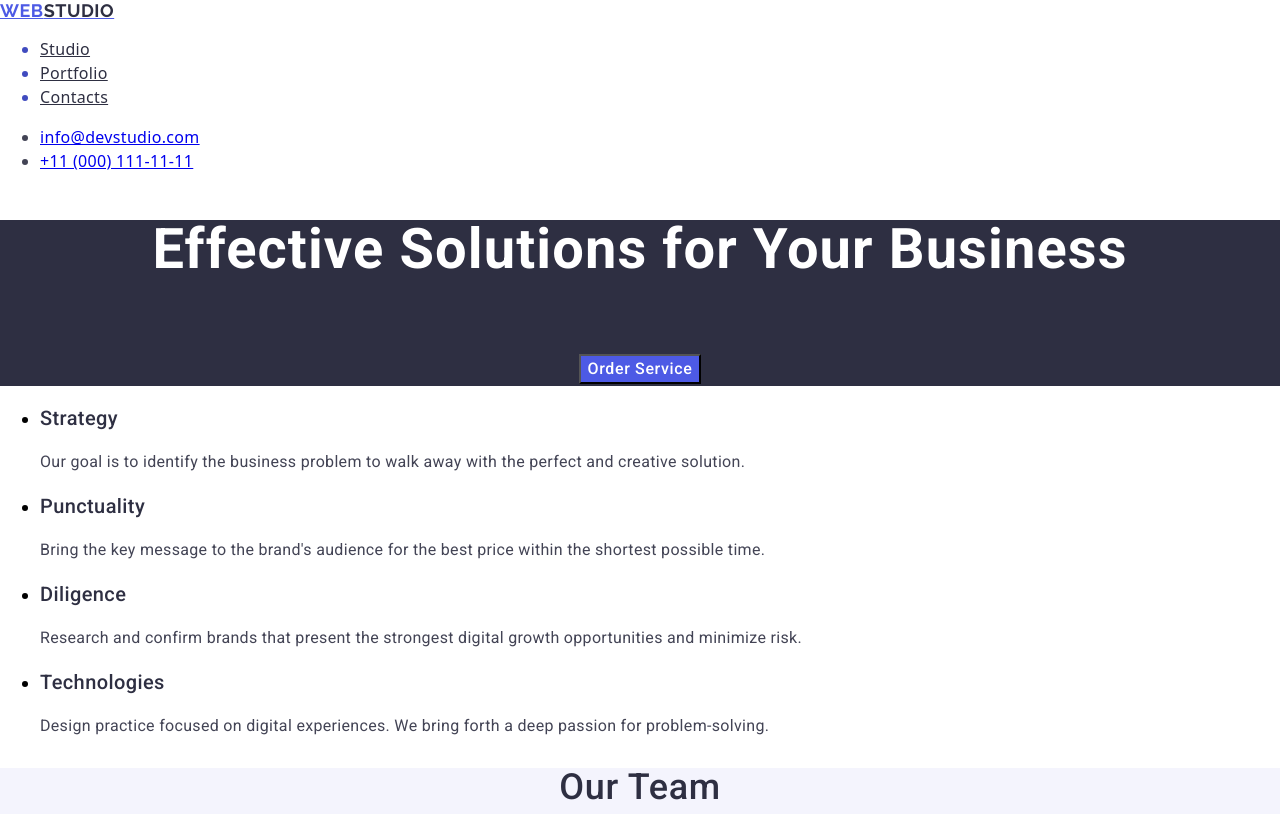
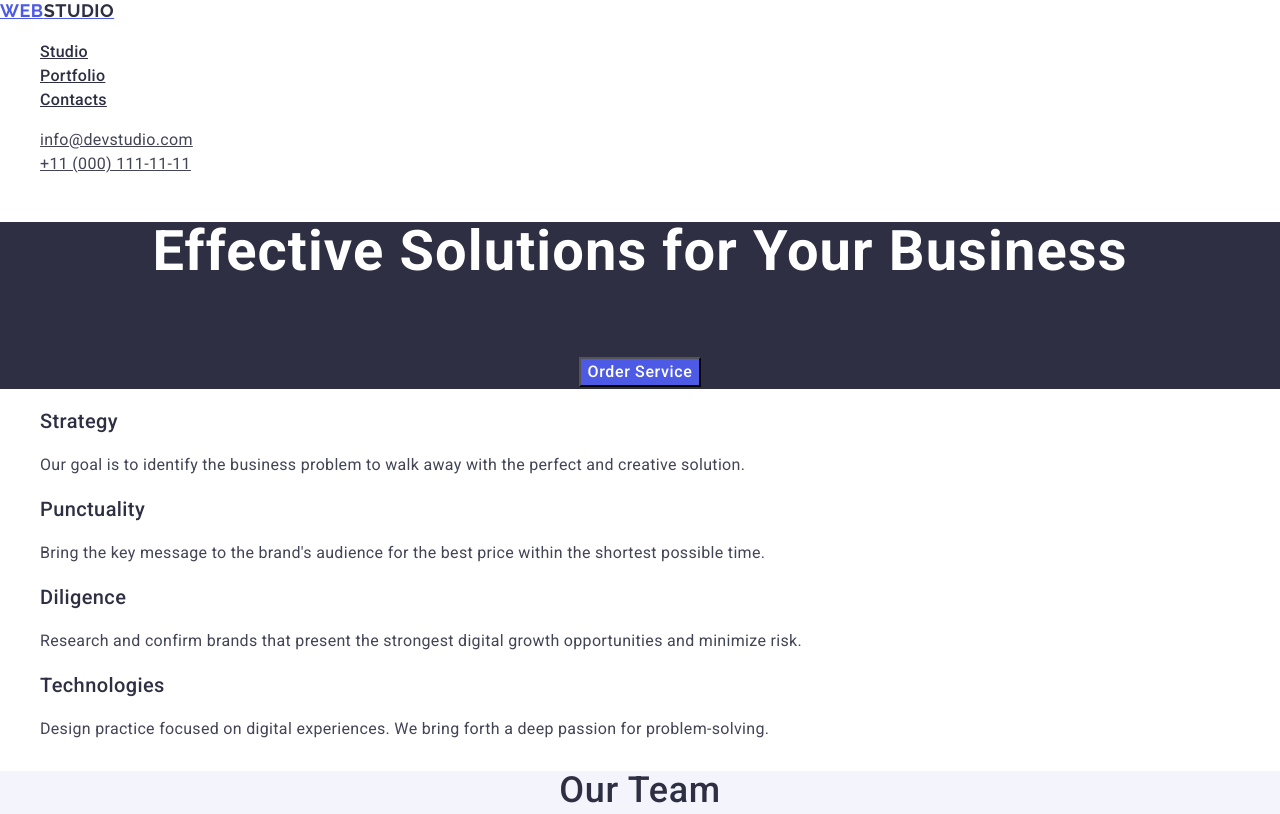
Before and after one commit to vitalia-m/goit-markup-hw-02, a plain HTML site: page index.html in a window 1280 px wide. Shown: the top 814 px of the page. Drawn offline with nearby package versions, Linux system fonts and the light colour scheme.

Commit message:
add index file

```diff
--- a/css/styles.css
+++ b/css/styles.css
@@ -32,16 +32,31 @@
 .nav:focus {
   color: #404bbf;
 }
-.address:hover,
-.address:focus {
-  color: #404bbf;
-}
 .menu {
   font-weight: 500;
   line-height: 1.5;
   letter-spacing: 0.02em;
   color: #2e2f42;
 }
+.menu:hover,
+.menu:focus
+{
+color: #404bbf;
+}
+.contacts{
+  color: #434455;
+  font-size: 16px;
+  line-height: 1.5;
+  letter-spacing: 0.02em;
+}
+.contacts:hover,
+.contacts:focus {
+  color: #404bbf;
+}
+ul{
+  list-style-type: none;
+}
+
 .main-title {
 font-family: 'Roboto', serif;
   font-weight: 700;
@@ -58,14 +73,13 @@ font-family: 'Roboto', serif;
   line-height: 1,07;
   letter-spacing: 0.02em;
 }
-.body {
+body {
   color: #434455;
   background-color: white;
   font-size: 16px;
   line-height: 1.5;
   font-family: "Roboto", sans-serif;
 }
-
 .main-title .order-button {
   color: white;
   background-color: #4d5ae5;
@@ -81,6 +95,7 @@ font-family: 'Roboto', serif;
 .order-button:hover
 .order-button:focus{
   background-color: #404bbf;
+  color: white;
 }
 .advantages-title {
   font-family: 'Roboto';
```
